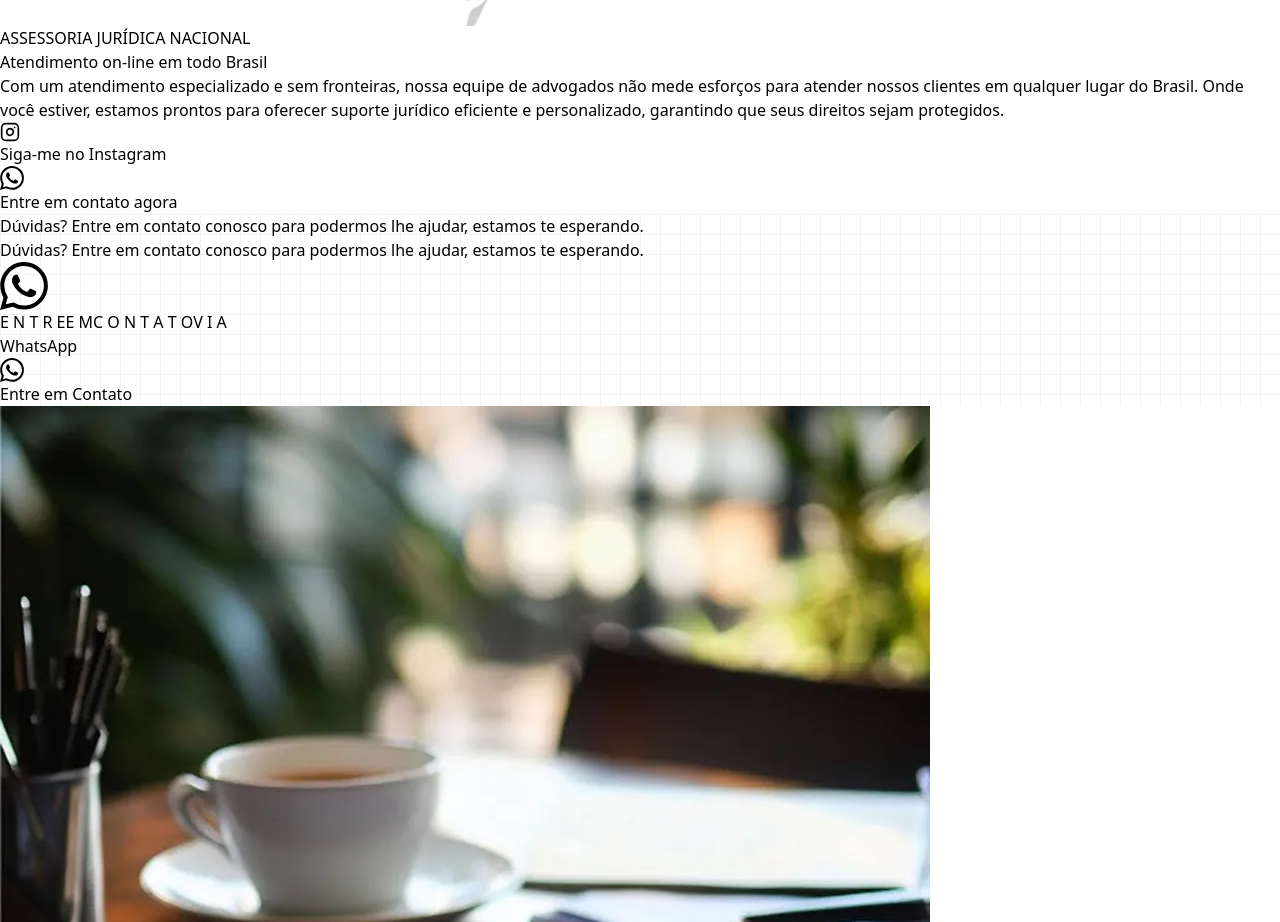
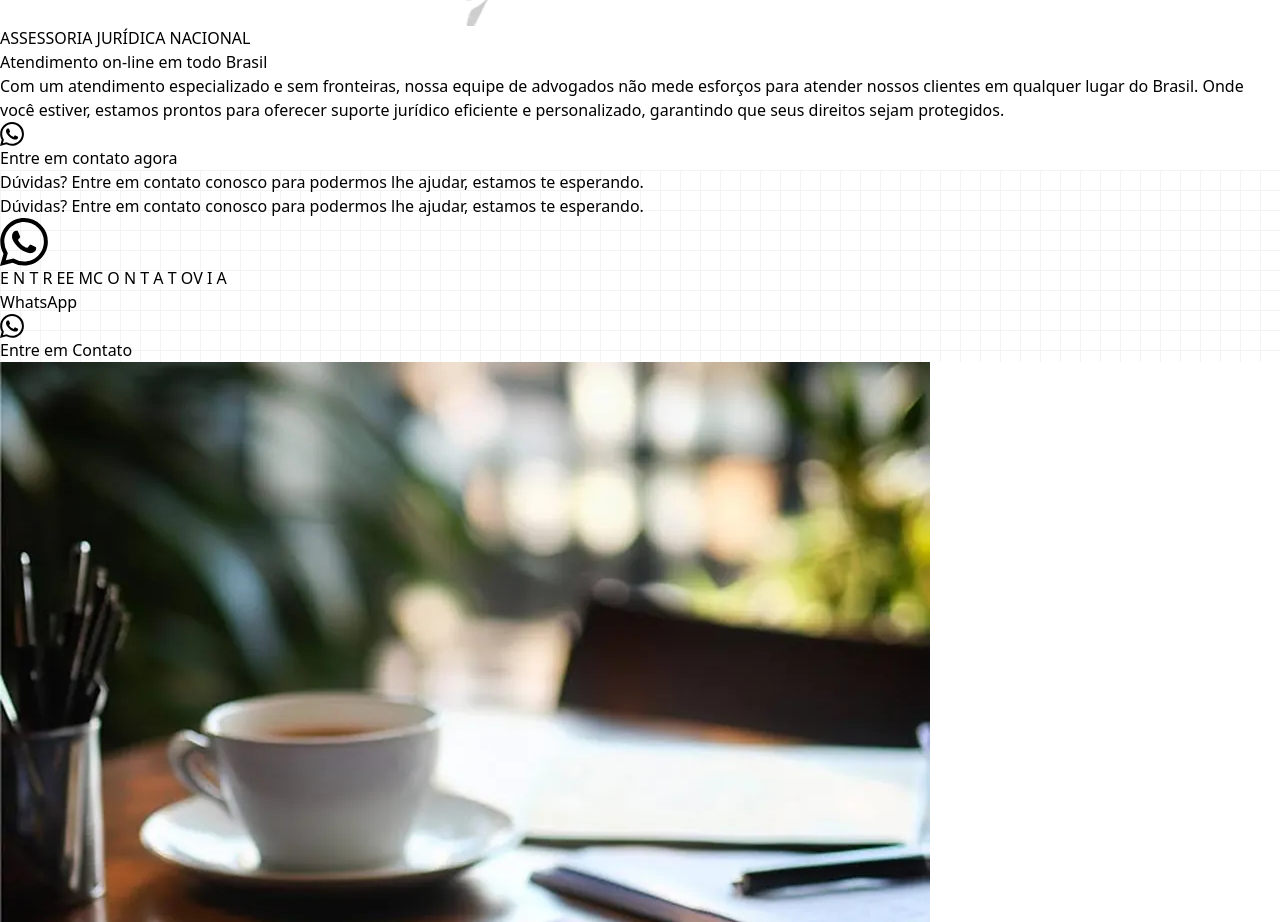
Before and after one commit to Paper-Street-Softwares/SOP-Oliveira-e-Mesquita, a React (Vite) app: page / in a window 1280 px wide. Shown: the part 4180-5102 px from the top of the page. Built offline with nearby package versions, Linux system fonts and the light colour scheme; a web font is replaced by a local one.

Commit message:
fix: Remove botoes sociais e padding do copyrighter

```diff
--- a/src/components/sectionElements/footer/CopyrightFooter.jsx
+++ b/src/components/sectionElements/footer/CopyrightFooter.jsx
@@ -7,7 +7,7 @@ function CopyrightFooter() {
   const currentYear = new Date().getFullYear();
 
   return (
-    <div className="text-center w-full phone2:w-[90%] max-w-[1110px] flex flex-col mb-[48px] phone2:mb-[80px] tablet1:mb-[27px]">
+    <div className="text-center w-full phone2:w-[90%] max-w-[1110px] flex flex-col">
       <p className="w-full opacity-75">
         {t("footer.copyrightLine", { year: currentYear, name: infos.name })}
       </p>
--- a/src/components/sections/AboutInstagram.jsx
+++ b/src/components/sections/AboutInstagram.jsx
@@ -49,14 +49,14 @@ export default function AboutInstagram({ socialPrint, colorMode }) {
           </MotionDivDownToUp>
           <ParagraphsAboutSocial colorMode={colorMode} />
           <div>
-            <RedesSociais
+            {/* <RedesSociais
               tiktok={true}
               instagram={true}
               facebook={true}
               linkedin={true}
               x={true}
               youtube={true}
-            />
+            /> */}
             <Button
               aria-label={t("hero.ctaButtonAriaLabel")}
               icon={
```
